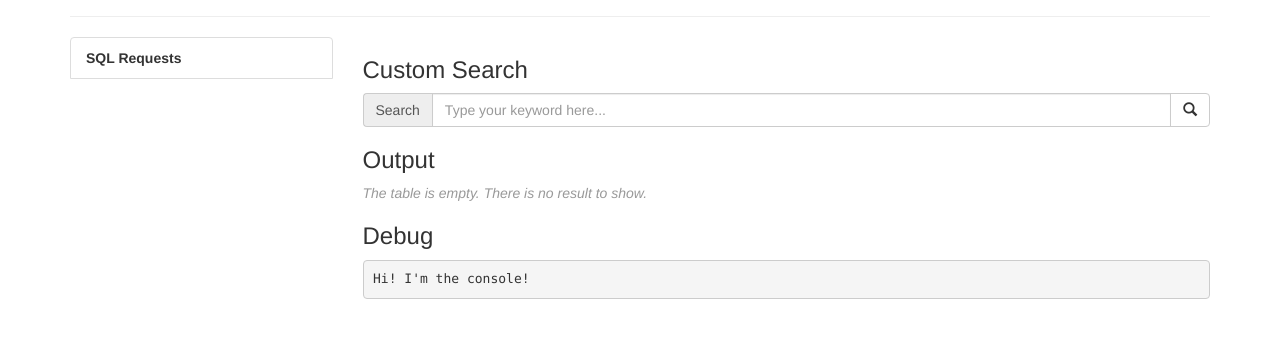
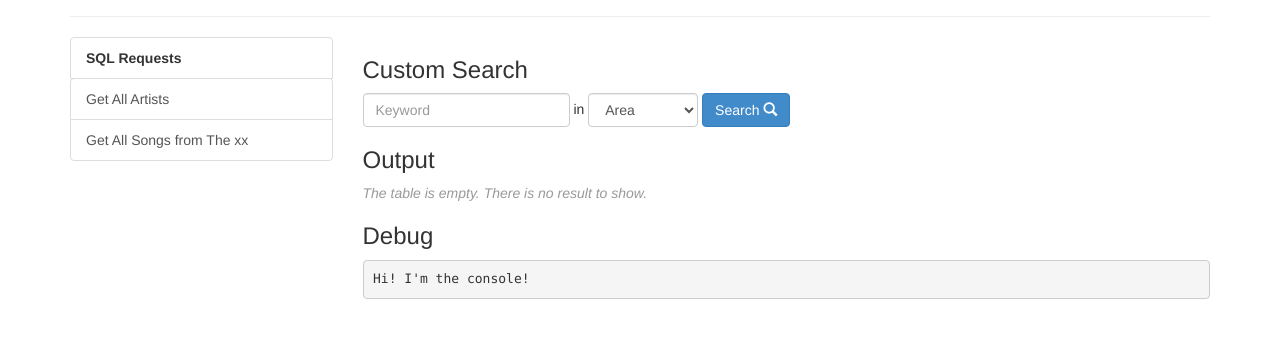
Before and after one commit to BinaryBrain/Database-Project, a plain HTML site: page client/view/index.html in a window 1280 px wide. Shown: the part 113-450 px from the top of the page. Drawn offline with nearby package versions, Linux system fonts and the light colour scheme.

Commit message:
Search by table

```diff
--- a/client/view/index.html
+++ b/client/view/index.html
@@ -27,17 +27,19 @@
 					</div>
 				</div>
 			</div>
-
 			<div class="col-md-9">
 				<h3>Custom Search</h3>
-				<form id="search-form" class="form-horizontal" role="form">
-					<div class="input-group">
-					    <label for="search-input" class="input-group-addon control-label">Search</label>
-				      	<input type="text" class="form-control" id="search-input" placeholder="Type your keyword here...">
-						<span class="input-group-btn">
-			        		<button class="btn btn-default" type="submit"><span class="glyphicon glyphicon-search"></span></button>
-						</span>
+				<form class="form-inline" role="form" id="search-form">
+					<div class="form-group">
+					    <label for="search-input" class="sr-only">Search</label>
+				      	<input type="text" class="form-control" id="search-input" placeholder="Keyword">
 					</div>
+					in
+					<div class="form-group">
+						<select class="form-control" id="form-table-select">
+						</select>
+					</div>
+					<button type="submit" class="btn btn-primary">Search <span class="glyphicon glyphicon-search"></span></button>
 				</form>
 				<h3>Output</h3>
 				<div id="output">
--- a/client/view/scripts/ui.js
+++ b/client/view/scripts/ui.js
@@ -4,6 +4,14 @@
 	var buttons = [
 		{ name: "Get All Artists", request: "SELECT * FROM artist" },
 		{ name: "Get All Songs from The xx", request: "SELECT * FROM song INNER JOIN artist ON song.artist_id = artist.artist_id WHERE artist.name = 'The xx'"},
+	]
+
+	var searchTable = [
+		'area',
+		'artist',
+		'genre',
+		'recording',
+		'release'
 	]
 
 	var structure = [
@@ -30,7 +38,7 @@
 			]
 		},
 		{
-			name: "gendre", columns: [
+			name: "genre", columns: [
 				{ name: 'ID_GENRE', search: false },
 				{ name: 'NAME', search: true },
 				{ name: 'COUNT', search: false }
@@ -59,12 +67,14 @@
 		{
 			name: "track", columns: [
 				{ name: 'ID_TRACK', search: false },
-				{ name: 'POSITION', search: FALSE },
+				{ name: 'POSITION', search: false },
 				{ name: 'ID_MEDIUM', search: false },
 				{ name: 'ID_RECORDING', search: false }
 			]
 		}
 	]
+
+	populateSelect(searchTable)
 
 	var html = ''
 	for(var i = 0, l = buttons.length; i < l; i++) {
@@ -83,7 +93,8 @@
 	$("#search-form").submit(function (event) {
 		event.preventDefault()
 		var keyword = $("#search-input").val()
-		var sqlReq = "SELECT * FROM artist WHERE name LIKE '%" + keyword + "%'" // TODO Much complex request
+		var table = $('#form-table-select').val()
+		var sqlReq = "SELECT * FROM "+table+" WHERE name LIKE '%" + keyword + "%'" // TODO Much complex request
 		sendSQLRequest(sqlReq)
 	})
 
@@ -162,4 +173,17 @@
 			$("#debug").html('')
 		}
 	}
+
+	function populateSelect(searchTables) {
+		var html = ''
+		for (var i = 0, l = searchTables.length; i < l; i++) {
+			html += '<option value="'+searchTables[i]+'">'+firstCap(searchTables[i])+'</option>'
+		}
+
+		$("#form-table-select").html(html)
+	}
+
+	function firstCap(string) {
+		return string.charAt(0).toUpperCase() + string.slice(1).toLowerCase();
+	}
 })()
```
Also changed, not shown: 1 other file.
